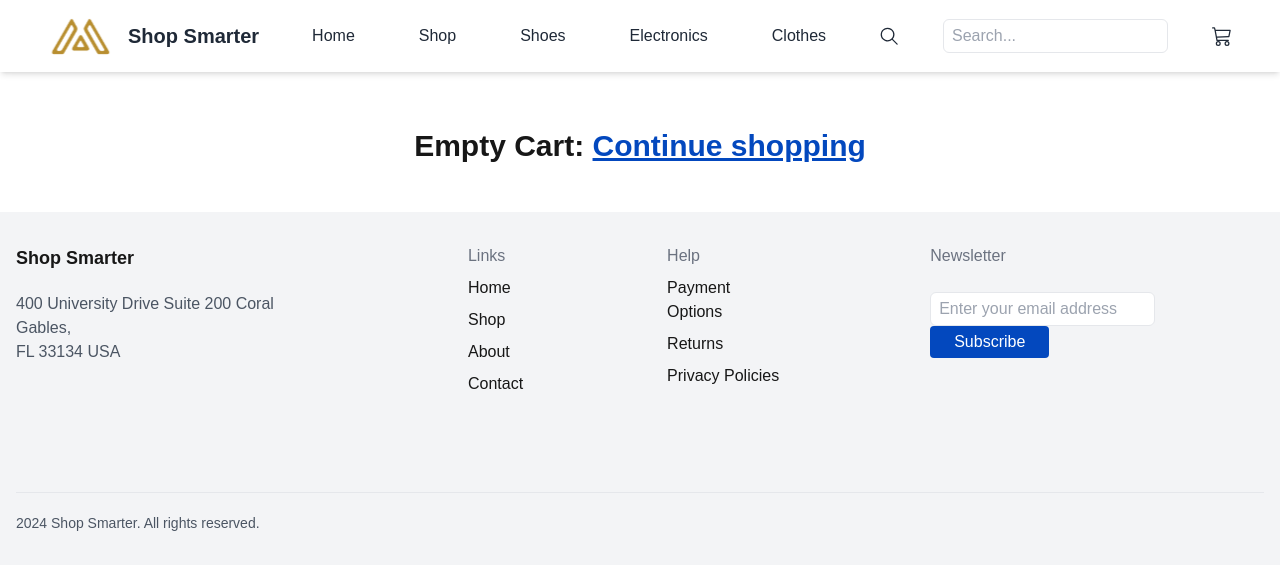
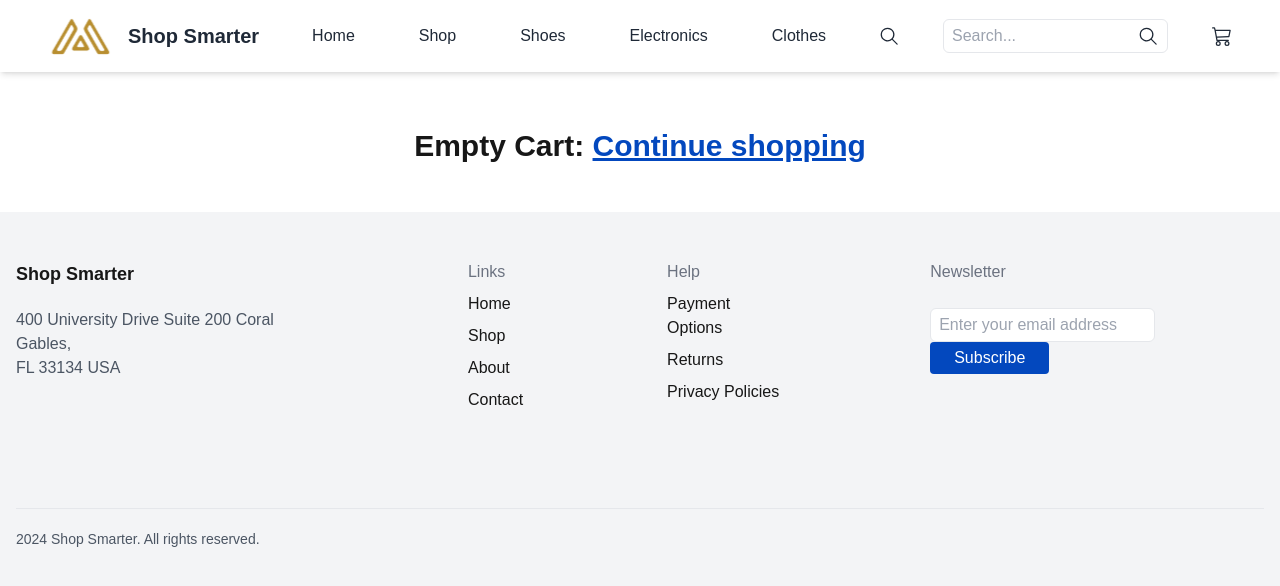
Before and after one commit to nilanchana-neartekpod/shopify-next-router, a Next.js app: page /cart in a window 1280 px wide. Both pictures are taken after a click on the button 1158 px from the left and 36 px from the top of the page. Shown: the top 586 px of the page. Built offline with nearby package versions, Linux system fonts and the light colour scheme.

Commit message:
header and footer updates

```diff
--- a/components/Footer.js
+++ b/components/Footer.js
@@ -2,7 +2,7 @@ import Link from 'next/link';
 
 const Footer = () => {
   return (
-    <footer className="bg-gray-100 py-8">
+    <footer className="bg-gray-100 py-12">
       <div className="container mx-auto px-4">
       <div className="flex flex-col space-y-8 md:space-y-0 md:flex-row md:space-x-36 justify-normal mb-24 items-stretch">
         <div className="mb-4 md:mb-0">
--- a/components/Header.js
+++ b/components/Header.js
@@ -81,7 +81,7 @@ const Header = () => {
           </button>
 
           {showSearchInput && (
-            <form onSubmit={handleSearch} className="hidden md:flex">
+            <form onSubmit={handleSearch} className="hidden md:flex news-letterform">
               <input
                 type="text"
                 placeholder="Search..."
@@ -90,6 +90,9 @@ const Header = () => {
                 onChange={(e) => setSearchQuery(e.target.value)}
                 onBlur={() => setShowSearchInput(false)}
               />
+              <button type='submit' className="hidden md:flex text-gray-800">
+                <GoSearch className="w-5 h-5" />
+              </button>
             </form>
           )}
 
--- a/styles/globals.css
+++ b/styles/globals.css
@@ -611,3 +611,13 @@ a{
     }
   }
 }
+
+.news-letterform{
+  position: relative;
+  & button{
+    position: absolute;
+    right: 10px;
+    top:50%;
+    transform: translateY(-50%);
+  }
+}
```
